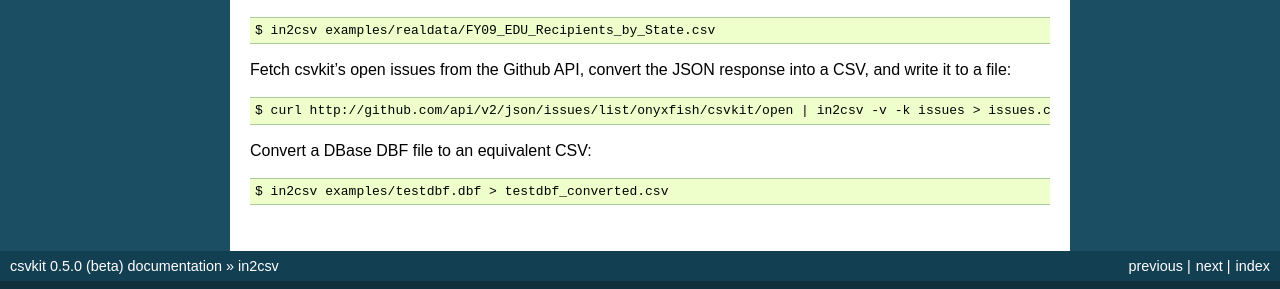
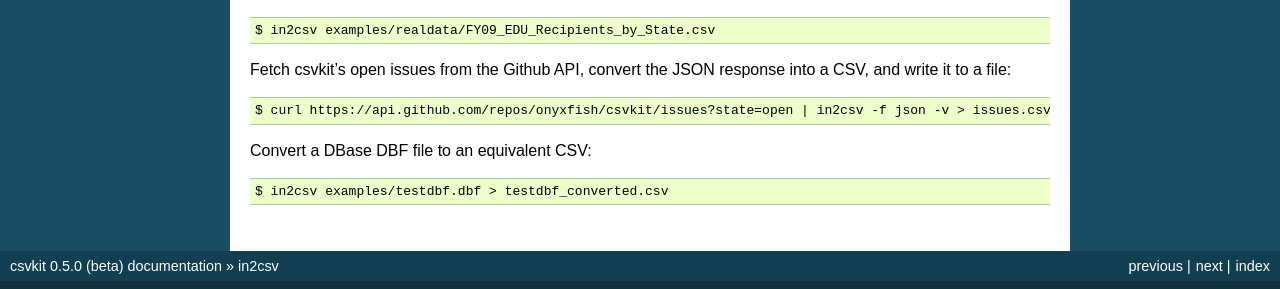
Before and after one commit to wireservice/csvkit, a Sphinx documentation site: the page built from docs/scripts/in2csv.rst, in a window 1280 px wide. Shown: the part 1139-1428 px from the top of the page. Built offline with Sphinx 7.4.7, drawn with Linux system fonts in a browser that asks for light colours.

Commit message:
Update Github API example.

```diff
--- a/docs/scripts/in2csv.rst
+++ b/docs/scripts/in2csv.rst
@@ -66,7 +66,7 @@ Standardize the formatting of a CSV file (quoting, line endings, etc.)::
 
 Fetch csvkit's open issues from the Github API, convert the JSON response into a CSV, and write it to a file::
 
-    $ curl http://github.com/api/v2/json/issues/list/onyxfish/csvkit/open | in2csv -v -k issues > issues.csv
+    $ curl https://api.github.com/repos/onyxfish/csvkit/issues?state=open | in2csv -f json -v > issues.csv
 
 Convert a DBase DBF file to an equivalent CSV::
 
```
